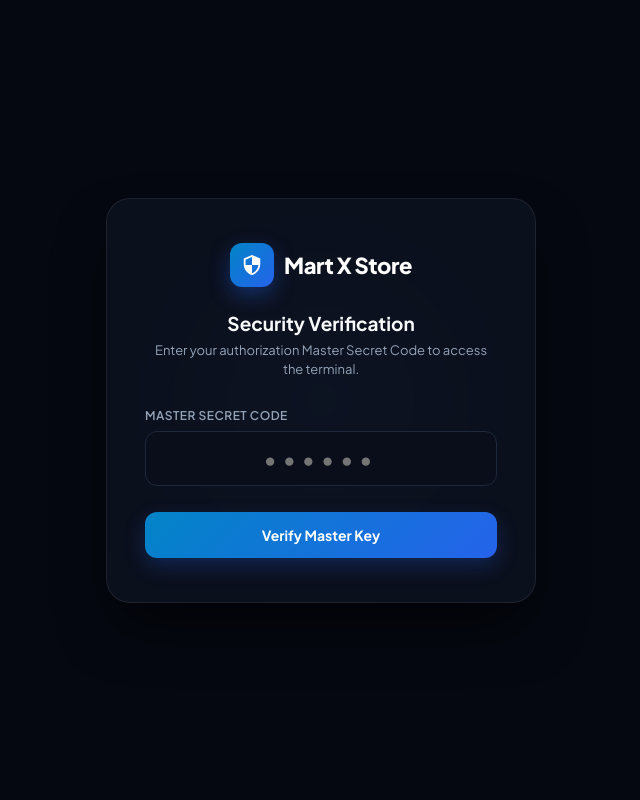
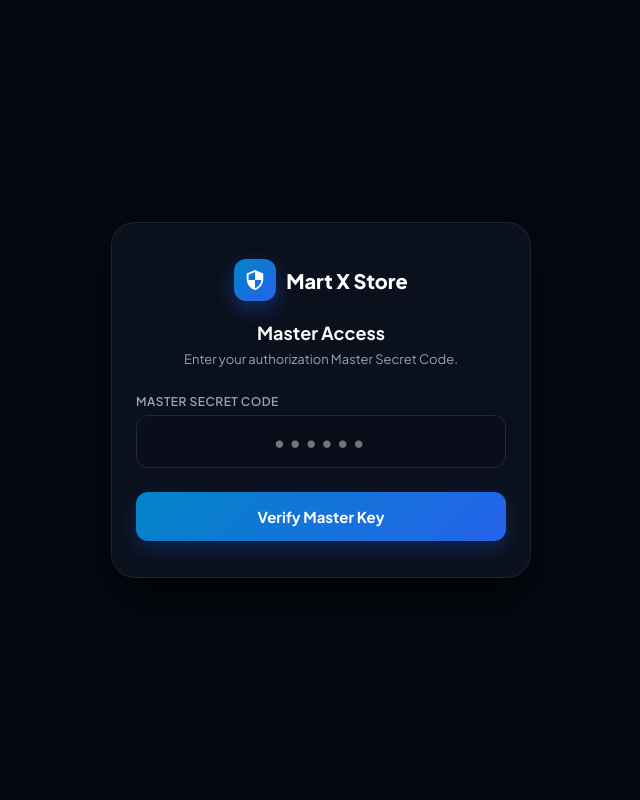
Before and after one commit to someshgamer123/mart-x-store, a Flask app: page /admin/login in a window 1280 px wide. Shown: the whole page, without its empty margins (319-959 px from the left). Run offline with Flask 3, Linux system fonts and the light colour scheme.

Commit message:
Update login.html

```diff
--- a/templates/login.html
+++ b/templates/login.html
@@ -2,11 +2,11 @@
 <html lang="en">
 <head>
     <meta charset="UTF-8">
-    <meta name="viewport" content="width=device-width, initial-scale=1.0">
+    <meta name="viewport" content="width=device-width, initial-scale=1.0, maximum-scale=1.0, user-scalable=no">
     <title>{{ site_name }} | Security Gateway</title>
     <link href="https://fonts.googleapis.com/css2?family=Plus+Jakarta+Sans:wght@400;500;600;700;800&display=swap" rel="stylesheet">
     <style>
-        * { box-sizing: border-box; margin: 0; padding: 0; font-family: 'Plus Jakarta Sans', sans-serif; }
+        * { box-sizing: border-box; margin: 0; padding: 0; font-family: 'Plus Jakarta Sans', sans-serif; -webkit-tap-highlight-color: transparent; }
         body {
             background: #050811;
             color: #f1f5f9;
@@ -14,43 +14,29 @@
             display: flex;
             align-items: center;
             justify-content: center;
-            padding: 20px;
+            padding: 16px;
             user-select: none;
-            overflow: hidden;
-        }
-        .bg-glow {
-            position: absolute;
-            width: 400px;
-            height: 400px;
-            background: radial-gradient(circle, rgba(56, 189, 248, 0.12) 0%, rgba(0,0,0,0) 70%);
-            top: 50%;
-            left: 50%;
-            transform: translate(-50%, -50%);
-            z-index: 0;
-            pointer-events: none;
         }
         .gateway-card {
-            position: relative;
-            z-index: 10;
-            background: rgba(13, 18, 32, 0.85);
+            background: rgba(13, 18, 32, 0.9);
             border: 1px solid rgba(255, 255, 255, 0.08);
-            backdrop-filter: blur(24px);
+            backdrop-filter: blur(20px);
             border-radius: 24px;
-            padding: 44px 38px;
+            padding: 36px 24px;
             width: 100%;
-            max-width: 430px;
-            box-shadow: 0 30px 60px -15px rgba(0,0,0,0.8);
+            max-width: 420px;
+            box-shadow: 0 25px 50px -12px rgba(0,0,0,0.85);
         }
         .brand-logo {
             display: flex;
             align-items: center;
             justify-content: center;
             gap: 10px;
-            margin-bottom: 24px;
+            margin-bottom: 20px;
         }
         .brand-icon {
-            width: 44px;
-            height: 44px;
+            width: 42px;
+            height: 42px;
             background: linear-gradient(135deg, #0284c7, #2563eb);
             border-radius: 12px;
             display: flex;
@@ -59,15 +45,15 @@
             box-shadow: 0 8px 20px rgba(37, 99, 235, 0.35);
         }
         .brand-icon svg { width: 22px; height: 22px; fill: #fff; }
-        .brand-name { font-size: 22px; font-weight: 800; letter-spacing: -0.5px; color: #fff; }
+        .brand-name { font-size: 20px; font-weight: 800; color: #fff; }
         .brand-name span { color: #38bdf8; }
 
-        .step-header { text-align: center; margin-bottom: 28px; }
-        .step-header h2 { font-size: 19px; font-weight: 700; color: #f8fafc; margin-bottom: 6px; }
+        .step-header { text-align: center; margin-bottom: 24px; }
+        .step-header h2 { font-size: 18px; font-weight: 700; color: #f8fafc; margin-bottom: 6px; }
         .step-header p { font-size: 13px; color: #94a3b8; line-height: 1.5; }
 
-        .input-group { margin-bottom: 18px; text-align: left; }
-        label { display: block; font-size: 12px; font-weight: 600; text-transform: uppercase; letter-spacing: 0.5px; margin-bottom: 8px; color: #94a3b8; }
+        .input-group { margin-bottom: 16px; text-align: left; }
+        label { display: block; font-size: 12px; font-weight: 600; text-transform: uppercase; letter-spacing: 0.5px; margin-bottom: 6px; color: #94a3b8; }
         .input-field {
             width: 100%;
             padding: 14px 16px;
@@ -75,67 +61,68 @@
             border: 1px solid #1e293b;
             border-radius: 12px;
             color: #fff;
-            font-size: 14px;
+            font-size: 15px;
             outline: none;
             transition: all 0.2s;
         }
         .input-field:focus { border-color: #38bdf8; box-shadow: 0 0 0 3px rgba(56, 189, 248, 0.2); }
-        .secret-input { font-size: 20px; letter-spacing: 6px; text-align: center; font-weight: 700; }
+        .secret-input { font-size: 18px; letter-spacing: 4px; text-align: center; font-weight: 700; }
 
         .btn-primary {
             width: 100%;
-            padding: 14px;
+            padding: 15px;
             background: linear-gradient(135deg, #0284c7, #2563eb);
             border: none;
             border-radius: 12px;
             color: #fff;
             font-weight: 700;
-            font-size: 14px;
+            font-size: 15px;
             cursor: pointer;
             transition: 0.2s;
             margin-top: 8px;
             box-shadow: 0 8px 20px rgba(37, 99, 235, 0.25);
         }
-        .btn-primary:hover { opacity: 0.95; transform: translateY(-1px); }
+        .btn-primary:active { transform: scale(0.98); }
 
         .save-device-wrapper {
             display: flex;
             align-items: center;
             gap: 10px;
-            margin: 16px 0 8px 0;
+            margin: 14px 0 8px 0;
             cursor: pointer;
-            font-size: 13px;
+            font-size: 12.5px;
             color: #cbd5e1;
+            line-height: 1.4;
         }
         .save-device-wrapper input[type="checkbox"] {
-            width: 17px;
-            height: 17px;
+            width: 18px;
+            height: 18px;
             accent-color: #0284c7;
-            cursor: pointer;
+            flex-shrink: 0;
         }
 
-        /* Toast Container */
         #toast {
             position: fixed;
-            top: 24px;
-            right: 24px;
+            top: 16px;
+            left: 16px;
+            right: 16px;
+            max-width: 380px;
+            margin: 0 auto;
             background: #0f172a;
             border: 1px solid #334155;
             color: #fff;
-            padding: 12px 20px;
+            padding: 12px 18px;
             border-radius: 12px;
             font-size: 13px;
             font-weight: 600;
             display: none;
-            box-shadow: 0 20px 40px rgba(0,0,0,0.7);
+            text-align: center;
+            box-shadow: 0 20px 40px rgba(0,0,0,0.8);
             z-index: 100;
-            animation: slideDown 0.3s cubic-bezier(0.16, 1, 0.3, 1);
         }
-        @keyframes slideDown { from { transform: translateY(-20px); opacity: 0; } to { transform: translateY(0); opacity: 1; } }
     </style>
 </head>
 <body>
-    <div class="bg-glow"></div>
     <div id="toast"></div>
 
     <div class="gateway-card">
@@ -146,11 +133,11 @@
             <div class="brand-name">{{ site_name }}</div>
         </div>
 
-        <!-- Step 1: Secret Key Verification -->
+        <!-- Step 1: Secret Code -->
         <div id="stepSecret">
             <div class="step-header">
-                <h2>Security Verification</h2>
-                <p>Enter your authorization Master Secret Code to access the terminal.</p>
+                <h2>Master Access</h2>
+                <p>Enter your authorization Master Secret Code.</p>
             </div>
             <div class="input-group">
                 <label>Master Secret Code</label>
@@ -159,42 +146,36 @@
             <button class="btn-primary" onclick="handleSecretVerify()">Verify Master Key</button>
         </div>
 
-        <!-- Step 2: Username & Password (Only if not auto-logged in) -->
+        <!-- Step 2: Credentials -->
         <div id="stepCreds" style="display: none;">
             <div class="step-header">
-                <h2>Admin Credentials</h2>
-                <p>Secret verified. Enter your administrator username and password.</p>
+                <h2>Admin Verification</h2>
+                <p>Enter administrator username & password.</p>
             </div>
 
-            <!-- Hidden inputs to stop browser autofill -->
-            <input type="text" style="display:none">
-            <input type="password" style="display:none">
-
             <div class="input-group">
-                <label>Admin Username</label>
-                <input type="text" id="usernameInput" class="input-field" placeholder="Type username..." autocomplete="off" autocorrect="off" autocapitalize="off" spellcheck="false">
+                <label>Username</label>
+                <input type="text" id="usernameInput" class="input-field" placeholder="Admin username" autocomplete="off">
             </div>
             <div class="input-group">
-                <label>Admin Password</label>
-                <input type="password" id="passwordInput" class="input-field" placeholder="Type password..." autocomplete="new-password">
+                <label>Password</label>
+                <input type="password" id="passwordInput" class="input-field" placeholder="Admin password" autocomplete="new-password">
             </div>
 
             <label class="save-device-wrapper">
                 <input type="checkbox" id="saveLoginCheckbox">
-                <span>Save Login (Auto-login next time with Secret Key only)</span>
+                <span>Save Login (Auto-login next time with Secret Key)</span>
             </label>
 
-            <button class="btn-primary" onclick="handleLoginSubmit()">Authenticate & Enter</button>
+            <button class="btn-primary" onclick="handleLoginSubmit()">Sign In to Dashboard</button>
         </div>
     </div>
 
     <script>
-        // Anti-Inspect / F12 Protection
+        // Anti-Inspect
         document.addEventListener('contextmenu', e => e.preventDefault());
         document.onkeydown = function(e) {
-            if (e.keyCode === 123 ||
-               (e.ctrlKey && e.shiftKey && (e.keyCode === 73 || e.keyCode === 74 || e.keyCode === 67)) ||
-               (e.ctrlKey && e.keyCode === 85)) {
+            if (e.keyCode === 123 || (e.ctrlKey && e.shiftKey && (e.keyCode === 73 || e.keyCode === 74 || e.keyCode === 67)) || (e.ctrlKey && e.keyCode === 85)) {
                 return false;
             }
         };
@@ -213,7 +194,7 @@
         function handleSecretVerify() {
             const code = document.getElementById('secretCodeInput').value.trim();
             if (!code) {
-                showToast('Please enter the Master Secret Code.', 'error');
+                showToast('Please enter Master Secret Code.', 'error');
                 return;
             }
 
@@ -251,7 +232,7 @@
             const saveDevice = document.getElementById('saveLoginCheckbox').checked;
 
             if (!u || !p) {
-                showToast('Please fill both username and password.', 'error');
+                showToast('Please fill username and password.', 'error');
                 return;
             }
 
@@ -274,7 +255,7 @@
                 if (res.device_token) {
                     localStorage.setItem('martx_device_token', res.device_token);
                 }
-                showToast('Authenticated! Loading dashboard...', 'success');
+                showToast('Login successful!', 'success');
                 setTimeout(() => { window.location.href = '/admin'; }, 800);
             })
             .catch(err => {
```
